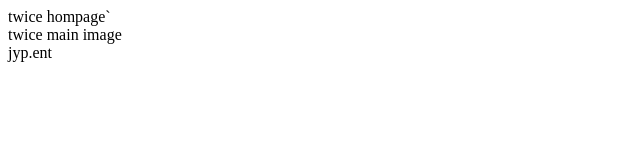
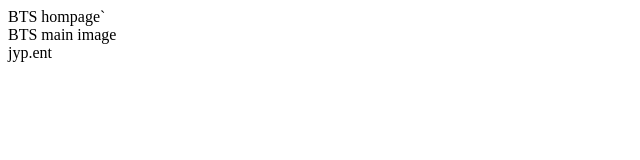
Before and after one commit to cnugithub2019/my-git-project, a plain HTML site: page index.html in a window 1280 px wide. Shown: the full height of the page, 0-640 px from the left. Drawn offline with Linux system fonts and the light colour scheme.

Commit message:
Change hompage title and image with BTS

```diff
--- a/index.html
+++ b/index.html
@@ -1,5 +1,5 @@
 <html>
-	<head> twice hompage</head>`
-	<div> twice main image</div>
+	<head> BTS hompage</head>`
+	<div> BTS main image</div>
 	<footer> jyp.ent</footer>
 </html>
```
